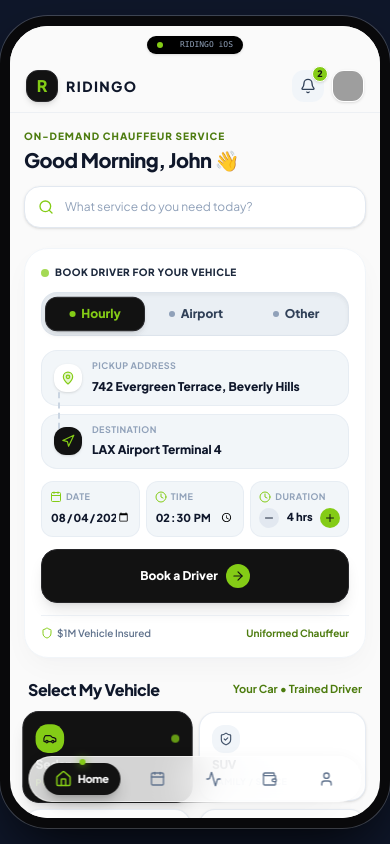
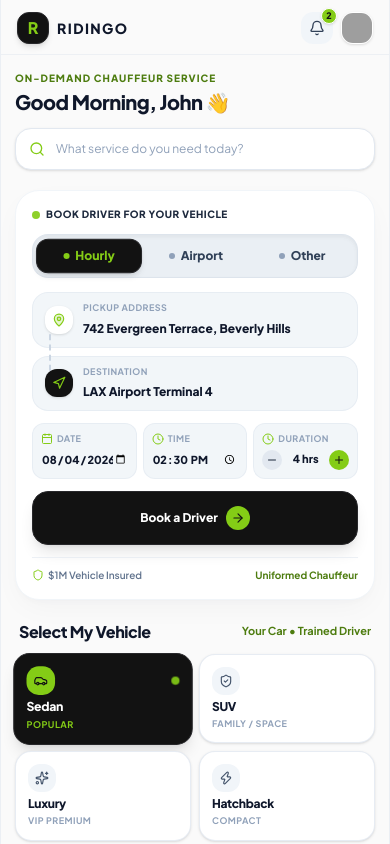
Before and after one commit to ANURAGKM4588/Ridingo-Mobile-App, a React (Vite) app: page / in a window 390 px wide. Shown: the top 844 px of the page. Built offline with nearby package versions, Linux system fonts and the light colour scheme; grey boxes are pictures that could not be loaded.

Commit message:
Remove mobile frame mockup container and make app native full web app

```diff
--- a/src/App.tsx
+++ b/src/App.tsx
@@ -45,9 +45,6 @@ export function App() {
   const [driverModalProfile, setDriverModalProfile] = useState<DriverProfile | null>(null);
   const [isDriverModalOpen, setIsDriverModalOpen] = useState<boolean>(false);
 
-  // Device Frame View State (Mobile Frame vs Expanded View)
-  const [isMobileFrame, setIsMobileFrame] = useState<boolean>(true);
-
   // Handlers
   const handleSelectService = (service: ServiceItem) => {
     setSelectedServiceForFlow(service);
@@ -77,33 +74,15 @@ export function App() {
   const unreadCount = notifications.filter((n) => !n.read).length;
 
   return (
-    <div className="min-h-screen w-full bg-[#0F172A] text-[#0F172A] flex items-center justify-center p-2 sm:p-6 selection:bg-[#84CC16] overflow-x-hidden">
-      {/* Mobile Device Frame Container - Strict 390px x 812px iPhone 16 Pro dimensions */}
-      <div
-        className={`transition-all duration-300 relative flex flex-col ${
-          isMobileFrame
-            ? 'w-[390px] min-w-[390px] max-w-[390px] h-[812px] shrink-0 rounded-[48px] border-[10px] border-zinc-950 shadow-[0_25px_60px_-15px_rgba(0,0,0,0.9)] bg-[#FAFAFA] overflow-hidden my-auto ring-1 ring-white/20'
-            : 'w-full max-w-2xl h-[840px] max-h-[96vh] rounded-[36px] bg-[#FAFAFA] shadow-2xl overflow-hidden'
-        }`}
-      >
-        {/* Dynamic Island / Notch when in Mobile Frame Mode */}
-        {isMobileFrame && (
-          <div className="w-full flex justify-center pt-2.5 pb-1 bg-[#FAFAFA] z-40 select-none shrink-0">
-            <div className="w-24 h-4.5 rounded-full bg-black flex items-center justify-between px-2.5 text-white text-[9px] shadow-sm">
-              <span className="w-1.5 h-1.5 rounded-full bg-[#84CC16]"></span>
-              <span className="font-mono text-[8px] text-slate-400">RIDINGO iOS</span>
-            </div>
-          </div>
-        )}
-
+    <div className="min-h-screen w-full bg-[#FAFAFA] text-[#0F172A] flex justify-center selection:bg-[#84CC16] overflow-x-hidden">
+      {/* Clean Full-Screen Web App Container */}
+      <div className="w-full max-w-md min-h-screen bg-[#FAFAFA] flex flex-col relative shadow-xl border-x border-slate-200/60">
         {/* Global Header Bar - Rendered on Home Page */}
         {activeTab === 'home' && !isReviewOpen && !isInvoiceOpen && !isConfirmationOpen && (
           <HeaderBar
             userName="Alexander Vance"
             unreadNotificationsCount={unreadCount}
             onOpenNotifications={() => setIsNotificationsOpen(true)}
-            isMobileFrame={isMobileFrame}
-            onToggleMobileFrame={() => setIsMobileFrame(!isMobileFrame)}
             onOpenProfile={() => setActiveTab('profile')}
           />
         )}
--- a/src/components/HeaderBar.tsx
+++ b/src/components/HeaderBar.tsx
@@ -6,8 +6,6 @@ interface HeaderBarProps {
   currentCity?: string;
   unreadNotificationsCount: number;
   onOpenNotifications: () => void;
-  isMobileFrame: boolean;
-  onToggleMobileFrame: () => void;
   onOpenProfile: () => void;
 }
 
@@ -16,8 +14,6 @@ export const HeaderBar: React.FC<HeaderBarProps> = ({
   currentCity = 'Beverly Hills, CA',
   unreadNotificationsCount,
   onOpenNotifications,
-  isMobileFrame,
-  onToggleMobileFrame,
   onOpenProfile
 }) => {
   return (
```
